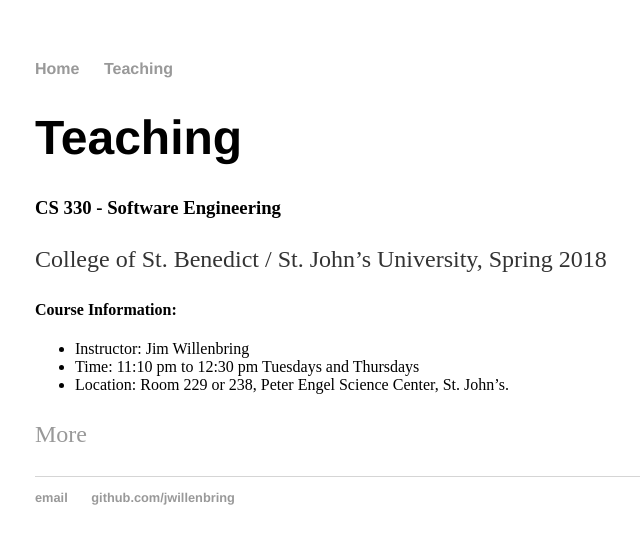
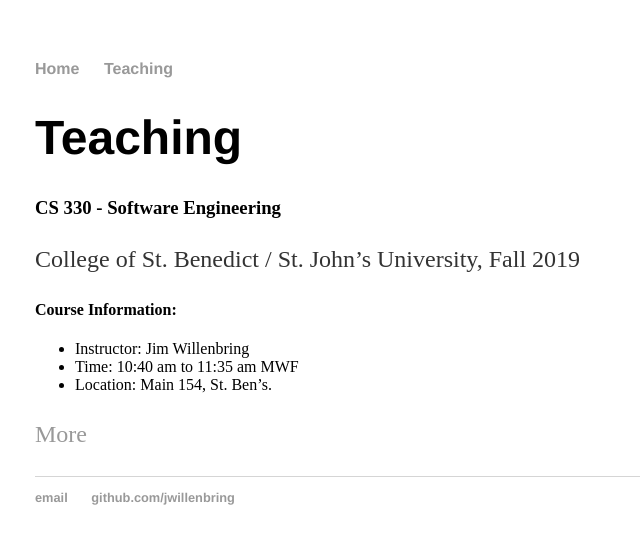
Before and after one commit to jwillenbring/jwillenbring.github.io, a Jekyll site: the page built from teaching/index.md, in a window 1280 px wide. Shown: the top 544 px of the page, without its empty margins (157-797 px from the left). Built offline with Jekyll 4.4.1, drawn with Linux system fonts in a browser that asks for light colours; our own code applies the rules of GitHub Pages for plain Markdown files.

Commit message:
Updated high level index page. Slight mods to 2019 class page

```diff
--- a/teaching/index.md
+++ b/teaching/index.md
@@ -1,11 +1,11 @@
 # Teaching
 ### CS 330 - Software Engineering
-College of St. Benedict / St. John's University, Spring 2018
+College of St. Benedict / St. John's University, Fall 2019
 
 #### Course Information:
 
   * Instructor: Jim Willenbring
-  * Time: 11:10 pm to 12:30 pm Tuesdays and Thursdays
-  * Location: Room 229 or 238, Peter Engel Science Center, St. John’s.
+  * Time: 10:40 am to 11:35 am MWF
+  * Location: Main 154, St. Ben’s.
 
-[More](2018-Spring-CS330/)
+[More](2019-Fall-CS330/)
```
Also changed, not shown: teaching/2019-Fall-CS330/index.md (+9 -5 lines).
